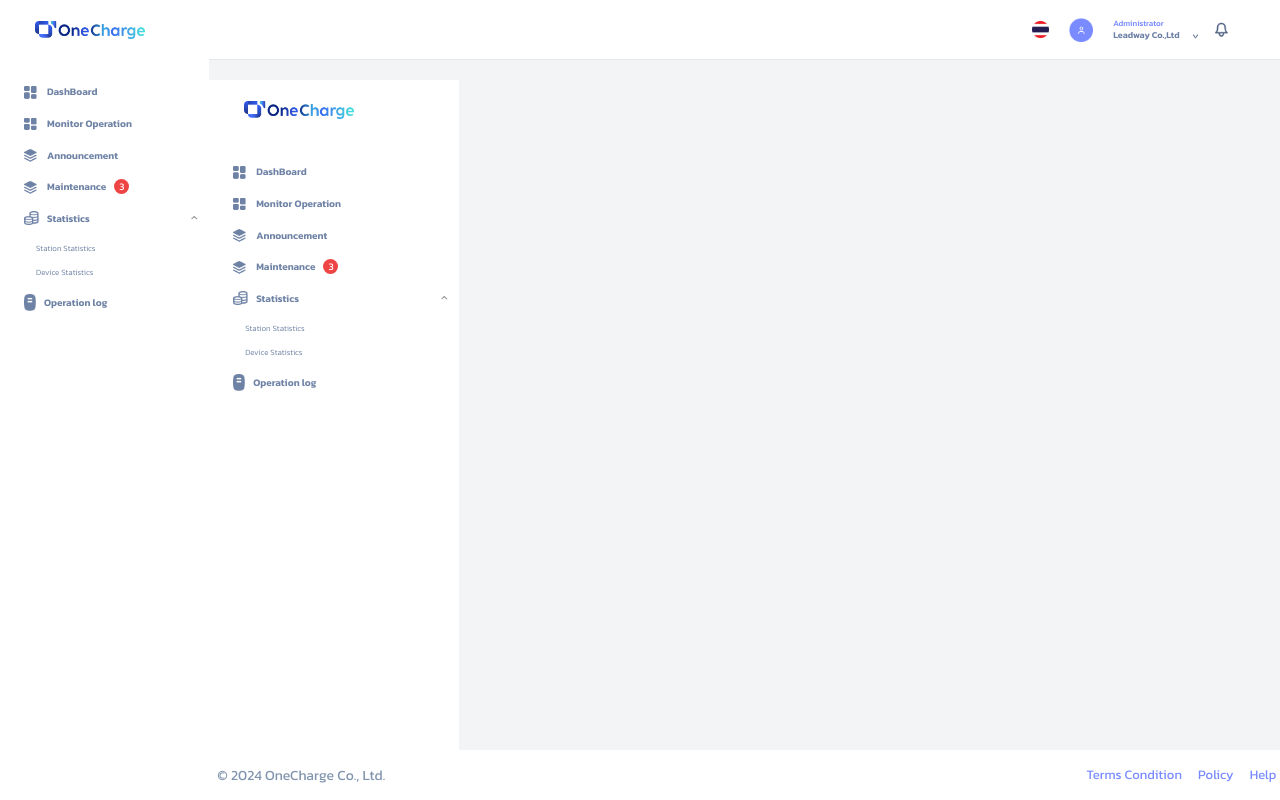
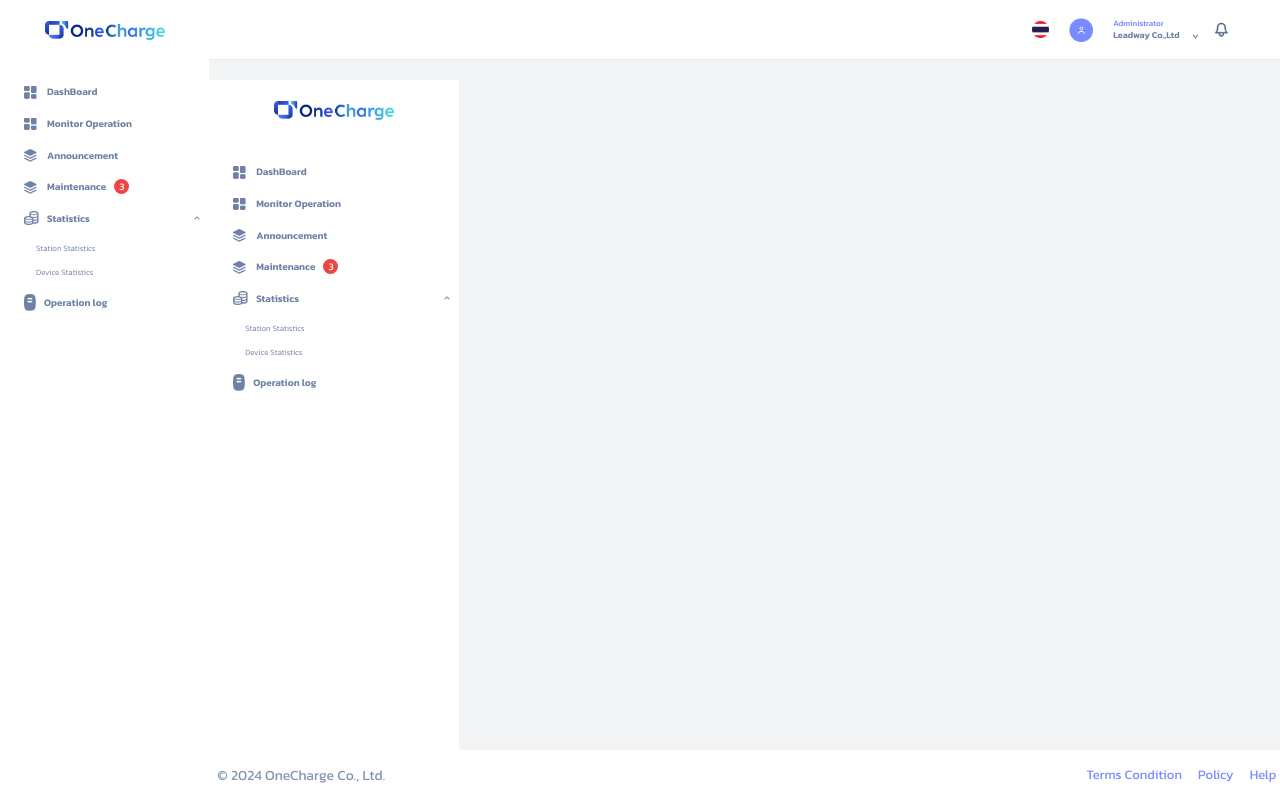
Before and after one commit to ekkasitProject/backoffice_onecharge, a Next.js app: page /components/navigation/sidebar in a window 1280 px wide. Built offline with nearby package versions, Linux system fonts and the light colour scheme.

Commit message:
feat:update monitor v8

```diff
--- a/app/components/navigation/sidebar/page.tsx
+++ b/app/components/navigation/sidebar/page.tsx
@@ -1,8 +1,9 @@
 "use client";
-import React, { useEffect, useState } from "react";
+import React, {  useState } from "react";
 import Link from "next/link";
 import { usePathname } from "next/navigation";
 import Image from "next/image";
+import { IoIosArrowDown, IoIosArrowUp } from "react-icons/io";
 
 export default function Sidebar() {
   const pathname = usePathname();
@@ -12,14 +13,17 @@
     setIsOpen(!isOpen);
   };
 
-  useEffect(() => {}, []);
   return (
     <div className="w-[250px] h-screen bg-white z-20 left-0 top-0">
       <div>
         <Link href="/" className="cursor-pointer">
-          <div className="w-[180px] h-[60px] flex justify-center  items-center">
-
-            <img src="/images/logo_onecharge.png" alt="" className="w-[110px]" />
+          <div className="w-full h-[60px] flex justify-center items-center">
+            <Image
+              src={`/images/logo_onecharge.png`}
+              width={120}
+              height={17.61}
+              alt="Icon Monitor"
+            />
           </div>
         </Link>
 
@@ -177,12 +181,13 @@
                 Statistics
               </h1>
             </div>
-            <Image
-              src={`/images/icon_arrow_up.png`}
-              width={15}
-              height={15}
-              alt="statistics arrow"
-            />
+            {isOpen ? (
+        <IoIosArrowUp className="text-[#6E82A5] text-[8px]  " />
+
+            ) : (
+              <IoIosArrowDown className="text-[#6E82A5] text-[8px]  " />
+
+            )}
           </div>
           <div
             className={`overflow-hidden transition-max-height duration-300 ease-in-out ${
--- a/app/monitor-operation/page.tsx
+++ b/app/monitor-operation/page.tsx
@@ -6,7 +6,7 @@
   return (
     <div className="flex justify-between mx-4">
       <Monitor />
-      <div className="w-[590px] h-[600px]  ml-[200px] mb-[70px]">
+      <div className="w-[570px] h-[600px]  ml-[200px] mb-[70px]">
         <div className="w-full flex justify-between ">
           <div className="w-[190px] h-[70px] flex flex-col justify-center items-center bg-white rounded-md">
             <p className="text-[14px] font-semibold">321</p>
```
